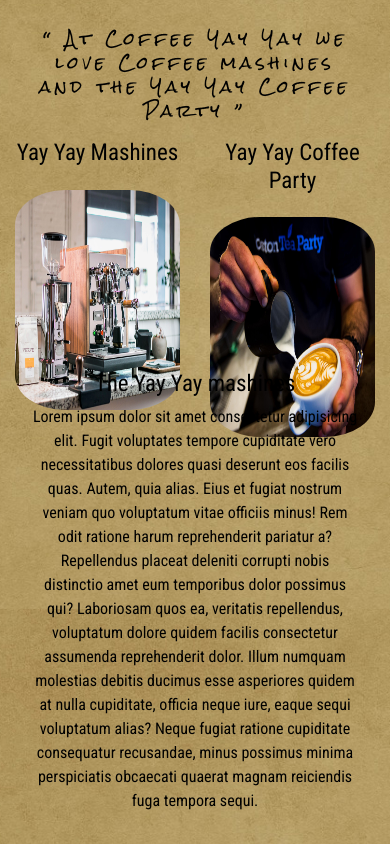
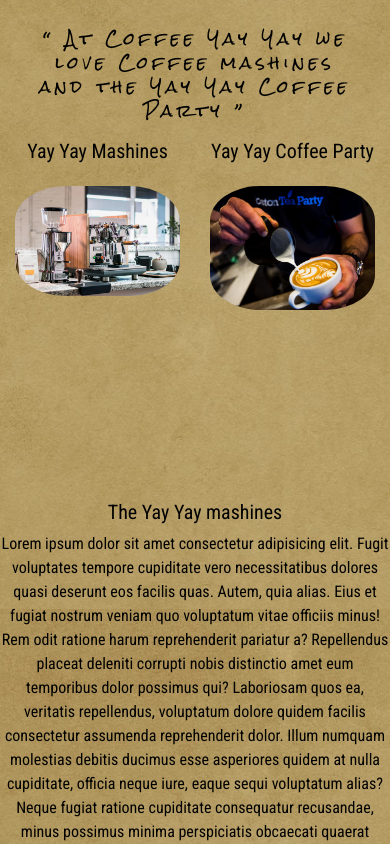
Before and after one commit to MrBrunotte/Excercise_8, a plain HTML site: page products.html in a window 390 px wide. Shown: the part 235-1079 px from the top of the page. Drawn offline with nearby package versions, Linux system fonts and the light colour scheme.

Commit message:
Fixed images

```diff
--- a/products.html
+++ b/products.html
@@ -46,18 +46,18 @@
         <div class="row">
             <div class="col-6">
                 <h3 class="center">Yay Yay Mashines</h3>
-                <a href="#mashines"><img src="media/img/esspressoMashine.jpg" class="imgSmall img-fluid"
+                <a href="#mashines"><img src="media/img/esspressoMashine.jpg" class="imgSize imgSmall img-fluid"
                         alt="Image of esspresso mashine"></a>
             </div>
             <div class="col-6">
                 <h3 class="center">Yay Yay Coffee Party</h3>
-                <a href="#party"><img src="media/img/coffeeParty.jpg" class="imgSmall img-fluid"
+                <a href="#party"><img src="media/img/coffeeParty2.jpg" class="imgSize imgSmall img-fluid"
                         alt="Image of esspresso mashine"></a>
             </div>
         </div>
     </header>
-    <main class="container center">
-        <div class="container" id="mashines">
+    <main class="mainContainer center">
+        <div class="mainSection" id="mashines">
             <div class="row">
                 <div class="col-sm-12">
                     <h3>The Yay Yay mashines</h3>
--- a/style/style.css
+++ b/style/style.css
@@ -142,7 +142,7 @@ li:hover {
     height: 400px;
 }
 .imgSmall {
-    height: 250px;
+    min-height: 100px;
 }
 .btn {
     color: black;
@@ -183,7 +183,9 @@ li:hover {
 .liContact a {
 color: black;
 }
-
+.imgSize {
+    max-height: 330px;
+}
 .mySrOnly {
     color: white;
 }
@@ -207,16 +209,22 @@ color: black;
     #mashines, #party {
         height: auto;
     }
+    #mashines {
+        margin-top: 0px
+    }
     h1,
     .h1prod {
         font-size: 40px;
     }
 
     h3 {
-        font-size: 23px;
+        font-size: 20px;
+    }
+    .mainContainer {
+        margin-top: 215px;
     }
     .products {
-        height: 65vh;
+        height: 55vh;
     }
     .navbar-brand {
         display: none;
@@ -238,17 +246,29 @@ color: black;
     .video {
         display: none;
     }
+    .videoDisplay {
+        height: 0vh;
+    }
     .imgMain {
         height: 300px;
     }
+    .ml-5 {
+        margin-left: 0px !important;
+    }
     .contact_email_img {
         display: none;
+    }
+    footer {
+        font-size: 7px;
     }
 }
 /*Medium devices (tablets, 576px and up)*/
 @media (min-width: 576px) and (max-width: 768px) {
     #mashines, #party {
         height: auto;
+    }
+    #mashines {
+        margin-top: 0px
     }
     h1,
     .h1prod {
@@ -279,7 +299,9 @@ color: black;
     .ourParty p {
         font-size: 14px;
     }
-
+    .videoDisplay {
+        height: 0vh;
+    }
     .imgMain {
         height: 300px;
     }
@@ -332,7 +354,7 @@ color: black;
 }
 
 /*Large devices (desktops, 992px and up)*/
-@media (min-width: 992px) and (max-width: 1020px) {
+@media (min-width: 992px) {
     #mashines, #party {
         height: auto;
     }
@@ -342,6 +364,9 @@ color: black;
     }
     h3 {
         font-size: 28px;
+    }
+    .mainSection {
+        margin-top: 145px;
     }
     .products {
         height: 65vh;
```
Also changed, not shown: media/img/coffeeParty2.jpg (added), media/img/esspressoMashine2.jpg (added).
